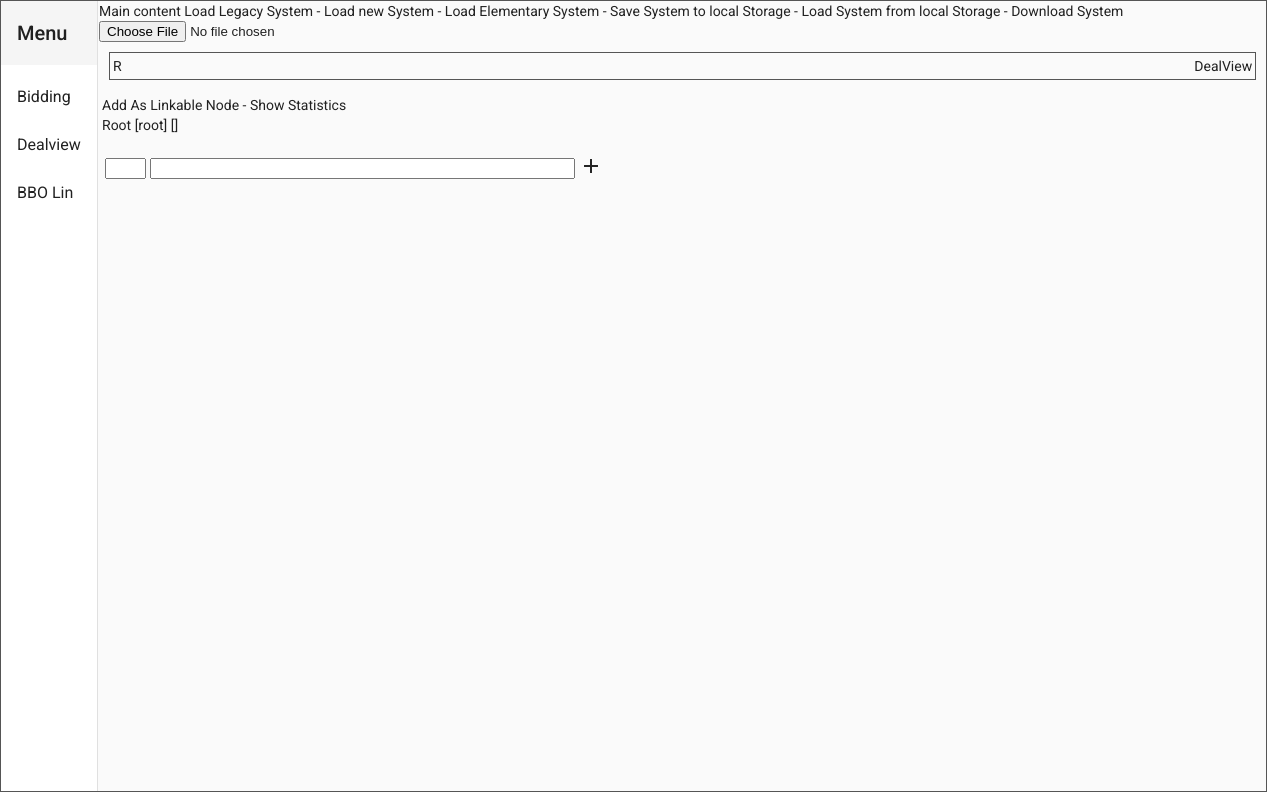
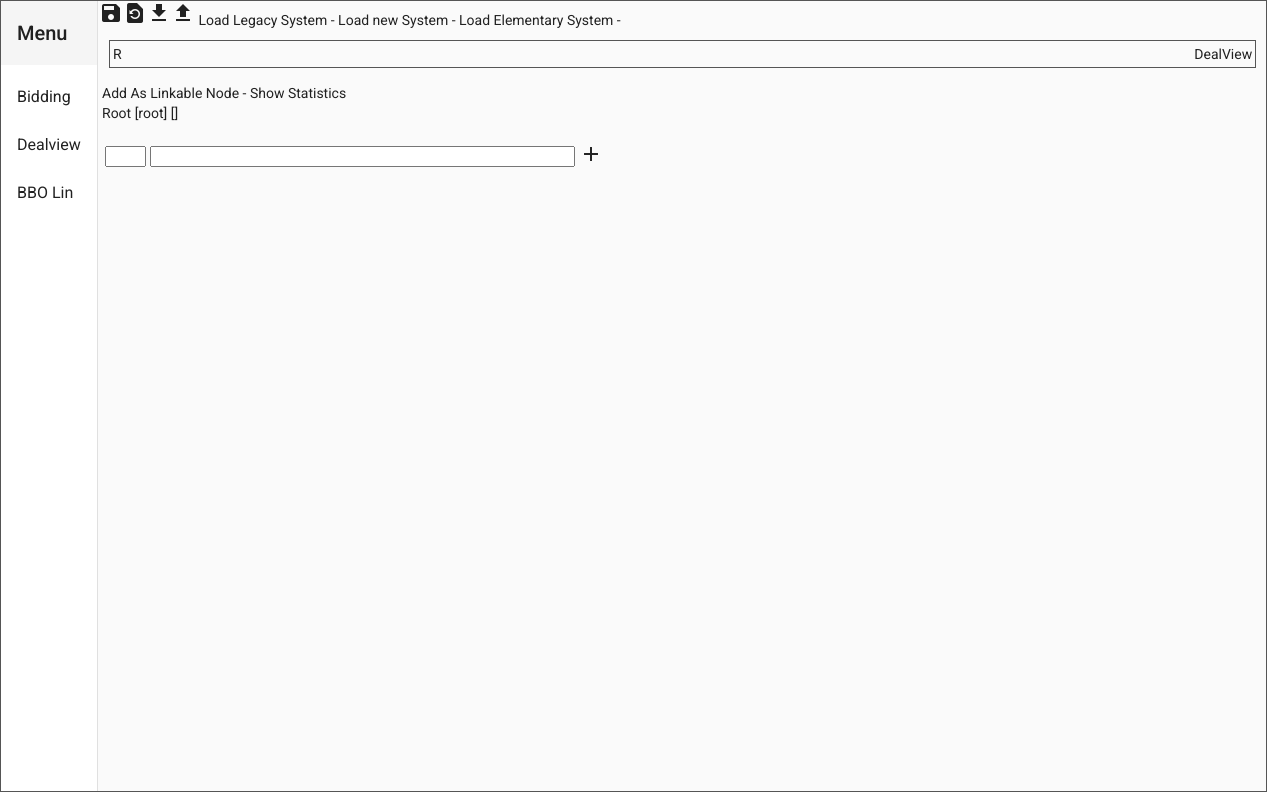
Before and after one commit to DarkMatterBridge/BridgeExplorer, an Angular app: page /biddingsystem in a window 1280 px wide. Built offline with nearby package versions, Linux system fonts and the light colour scheme.

Commit message:
some Icons and improve optics for upload

```diff
--- a/src/app/app.module.ts
+++ b/src/app/app.module.ts
@@ -7,6 +7,7 @@ import { BrowserAnimationsModule } from '@angular/platform-browser/animations';
 import {MatSliderModule} from "@angular/material/slider";
 import {MatSidenavModule} from "@angular/material/sidenav";
 import {MatToolbarModule} from "@angular/material/toolbar";
+import {MatTooltipModule} from '@angular/material/tooltip';
 import {MatIcon, MatIconModule} from '@angular/material/icon';
 import {MatListModule} from "@angular/material/list";
 import { ContainerComponent } from './container/container.component';
@@ -53,6 +54,7 @@ import { BiddingboxComponent } from './biddingbox/biddingbox.component';
     MatSidenavModule,
     MatListModule,
     MatIconModule,
+    MatTooltipModule,
     FormsModule,
     HttpClientModule
   ],
--- a/src/app/bid-jar/bid-jar.component.html
+++ b/src/app/bid-jar/bid-jar.component.html
@@ -1,11 +1,24 @@
+<a [routerLink]="" (click)="saveIntoLocalStorage()" matTooltip="Save to local storage">
+  <mat-icon aria-hidden="false" aria-label="Example home icon">save</mat-icon>
+</a>
+<a [routerLink]="" (click)="loadFromLocalStorage()" matTooltip="Retrieve from local storage">
+  <mat-icon aria-hidden="false" aria-label="Example home icon">restore_page</mat-icon>
+</a>
+
+<a [routerLink]="" (click)="downloadSystem()" matTooltip="Download System as JSON">
+  <mat-icon aria-hidden="false" aria-label="Example home icon">download</mat-icon>
+</a>
+
+<a [routerLink]="" (click)="triggerFileUpload()"  matTooltip="Upload JSON-based System">
+
+  <mat-icon aria-hidden="false" aria-label="Example home icon">upload</mat-icon>
+</a>
+
 <a [routerLink]="" (click)="loadLegacySystem()"> Load Legacy System </a> -
 <a [routerLink]="" (click)="resetSystem()"> Load new System </a> -
 <a [routerLink]="" (click)="loadElementarySystem()"> Load Elementary System </a> -
 
-<a [routerLink]="" (click)="saveIntoLocalStorage()"> Save System to local Storage </a> -
-<a [routerLink]="" (click)="loadFromLocalStorage()"> Load System from local Storage </a> -
-<a [routerLink]="" (click)="downloadSystem()"> Download System </a>
-<input #fileInput type="file" accept=".json" (change)="processFile(fileInput)">
+
 
 <p>
 
@@ -29,3 +42,5 @@
 
   </tr>
 </table>
+
+<input #fileInput type="file" accept=".json" (change)="processFile(fileInput)" style="visibility:hidden">
--- a/src/app/bid-jar/bid-jar.component.ts
+++ b/src/app/bid-jar/bid-jar.component.ts
@@ -1,4 +1,4 @@
-import {Component, Input, OnInit} from '@angular/core';
+import {Component, ElementRef, Input, OnInit, ViewChild} from '@angular/core';
 import {BNode} from "../model/BNode";
 import {BiddingSystem} from "../model/BiddingSystem";
 import {BridgeSystemManager} from "../services/bridge-system-manager.service";
@@ -26,6 +26,8 @@ export class BidJarComponent implements OnInit {
 
   dealViewActivated = false;
   dealConditions : string[] = new Array();
+
+  @ViewChild('fileInput') fileInput!: ElementRef<HTMLElement>;
 
   constructor(private  bsm: BridgeSystemManager, private fileService: FileService) {
     this.bridgeSystem = new BiddingSystem(bsm);
@@ -152,4 +154,9 @@ export class BidJarComponent implements OnInit {
     this.dealConditions = dealConditions;
   }
 
+  triggerFileUpload() {
+    let el: HTMLElement = this.fileInput.nativeElement;
+    el.click();
+  }
+
 }
--- a/src/app/container/container.component.html
+++ b/src/app/container/container.component.html
@@ -7,5 +7,5 @@
       <a mat-list-item href="lin">BBO Lin </a>
     </mat-nav-list>
   </mat-sidenav>
-  <mat-sidenav-content><router-outlet> Main content</router-outlet></mat-sidenav-content>
+  <mat-sidenav-content><router-outlet> </router-outlet></mat-sidenav-content>
 </mat-sidenav-container>
```
